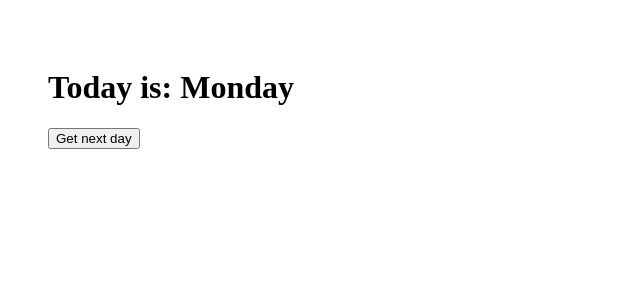
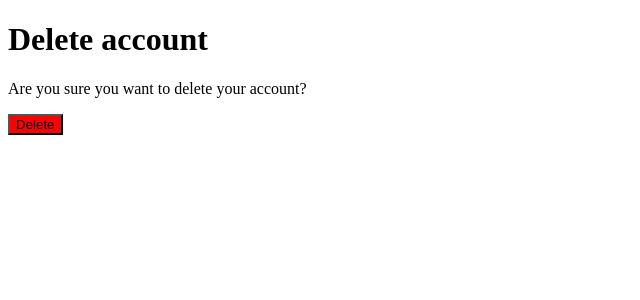
Before and after one commit to dumbDev6969/advanced-react, a React (Vite) app in the folder my-react-app/: page / in a window 1280 px wide. Shown: the top 300 px of the page, without its empty margins (0-640 px from the left). Built offline with nearby package versions, Linux system fonts and the light colour scheme.

Commit message:
containment and specialization components.

```diff
--- a/my-react-app/src/App.jsx
+++ b/my-react-app/src/App.jsx
@@ -6,11 +6,17 @@ import GiftCard from "./components/ManagingState";
 import UseEffect from "./components/UseEffect";
 import FetchPost from "./components/Fetch";
 import CustomHook from "./components/CustomHook";
+import Alert from "./components/containmentAndSpecialization/Alert";
+import DeleteButton from "./components/containmentAndSpecialization/DeleteButton";
 
 function App() {
   return (
     <>
-      <CustomHook />
+      <Alert>
+        <h1>Delete account</h1>
+        <p>Are you sure you want to delete your account?</p>
+        <DeleteButton backgroundColor="red">Delete</DeleteButton>
+      </Alert>
     </>
   )
 }
--- /dev/null
+++ b/my-react-app/src/components/containmentAndSpecialization/Alert.jsx
@@ -0,0 +1,11 @@
+import DeleteButton from './DeleteButton'
+
+const Alert = ({ children }) => {
+    return (
+        <>
+            <div>{ children }</div>
+        </>
+    )
+}
+
+export default Alert
--- /dev/null
+++ b/my-react-app/src/components/containmentAndSpecialization/Button.jsx
@@ -0,0 +1,5 @@
+const Button = ({ backgroundColor, children }) => {
+    return <button style={{ backgroundColor }}>{ children }</button>
+}
+
+export default Button
--- /dev/null
+++ b/my-react-app/src/components/containmentAndSpecialization/DeleteButton.jsx
@@ -0,0 +1,7 @@
+import Button from "./Button";
+
+const DeleteButton = () => {
+    return <Button backgroundColor="red">Delete</Button>
+}
+
+export default DeleteButton
```
